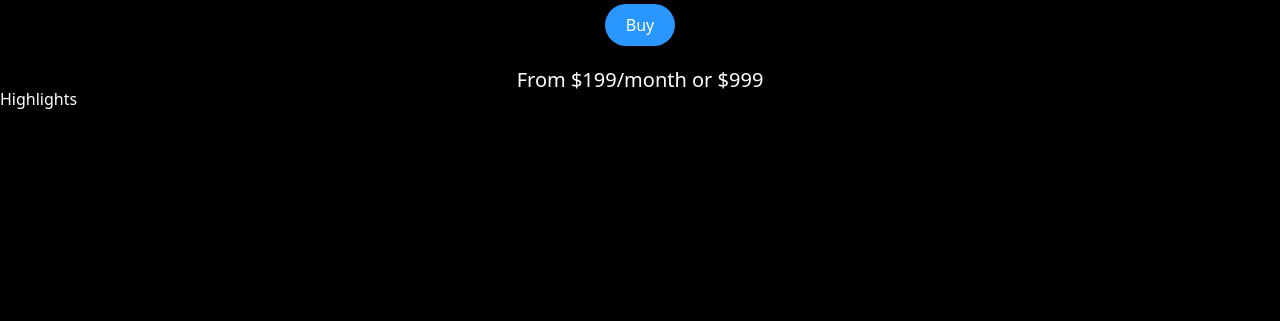
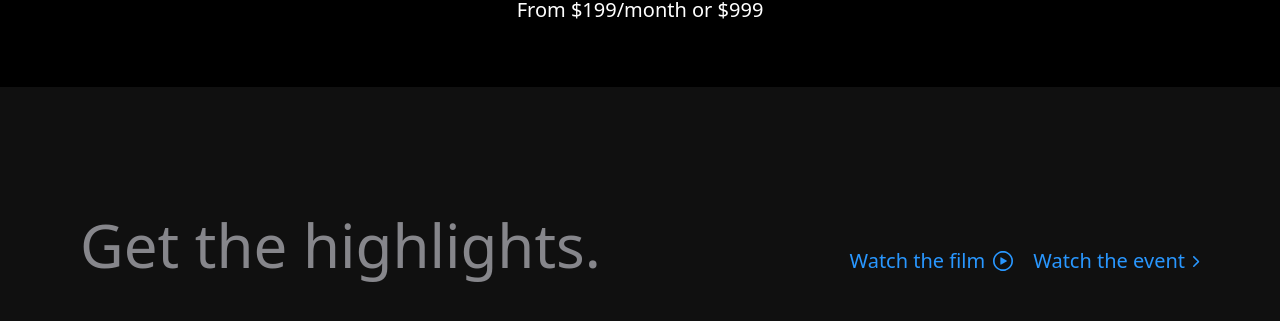
Before and after one commit to JenkinHe/Phone-Website-Clone-Nextjs-GSAP-Threejs, a React (Vite) app: page / in a window 1280 px wide. Shown: the part 713-1034 px from the top of the page. Before the commit the page ends 824 px from the top, so only its background shows below. Built offline with nearby package versions, Linux system fonts and the light colour scheme.

Commit message:
text and animation for highlights section

```diff
--- a/src/components/Hero.jsx
+++ b/src/components/Hero.jsx
@@ -23,8 +23,8 @@
   },[])
 
   useGSAP(()=>{
-    gsap.to("#hero",{opacity:1, delay:1.5})
-    gsap.to('#cta',{opacity:1, y:20, delay:3})
+    gsap.to("#hero",{opacity:1, delay:2})
+    gsap.to('#cta',{opacity:1, y:-50, delay:2})
   },[])
   return (
     <section className='w-full nav-height bg-black relative'>
--- a/src/components/Highlights.jsx
+++ b/src/components/Highlights.jsx
@@ -1,8 +1,34 @@
+import { useGSAP } from '@gsap/react'
+import gsap from 'gsap'
 import React from 'react'
+import { rightImg, watchImg } from '../utils'
 
 const Highlights = () => {
+  useGSAP(()=>{
+    gsap.to('#title',{opacity:1,y:0})
+    gsap.to('.link',{opacity:1,y:0,duration:1,stagger:0.25})
+  },[])
+
+
   return (
-    <div>Highlights</div>
+    <section id='highlights' className='w-screen overflow-hidden h-full common-padding bg-zinc'>
+      <div className='screen-max-width'>
+        <div className='mb-12 w-full flex items-end justify-between'>
+          <h1 id='title' className='section-heading'>Get the highlights.</h1>
+
+          <div className='flex flex-wrap items-end gap-5'>
+            <p className='link'> Watch the film
+              <img src={watchImg} alt='watch' className='ml-2'/>
+            </p>
+            <p className='link'> Watch the event
+              <img src={rightImg} alt='right' className='ml-2'/>
+            </p>
+
+          </div>
+        </div>
+
+      </div>
+    </section>
   )
 }
 
```
